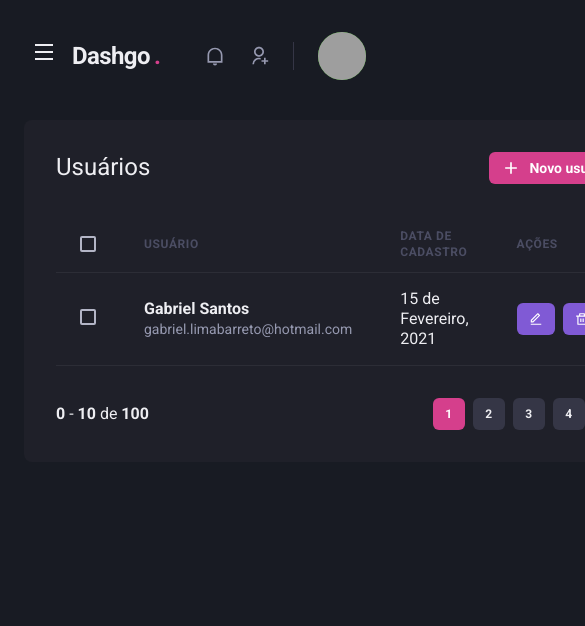
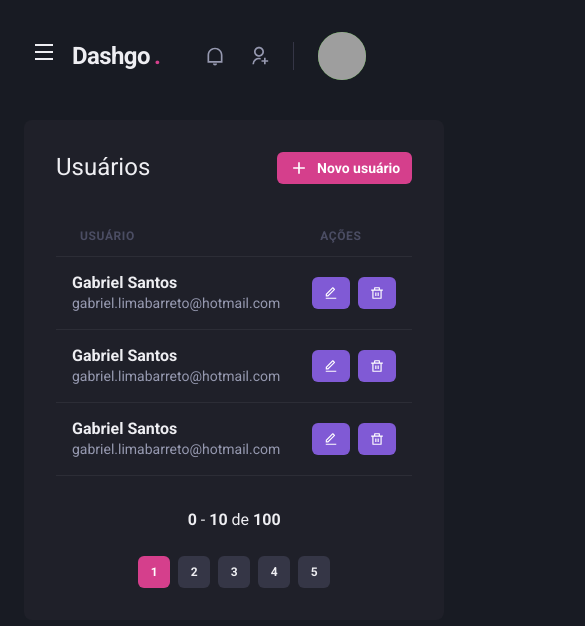
Before and after one commit to GabrielDevLoper/next.js-dashgo, a Next.js app: page /users in a window 390 px wide. Shown: the top 626 px of the page, 585 px wide, since content can reach past the window. Built offline with nearby package versions, Linux system fonts and the light colour scheme; grey boxes are pictures that could not be loaded.

Commit message:
feat: listagem responsiva.

```diff
--- a/package.json
+++ b/package.json
@@ -18,7 +18,8 @@
     "react": "17.0.2",
     "react-apexcharts": "^1.3.9",
     "react-dom": "17.0.2",
-    "react-icons": "^4.2.0"
+    "react-icons": "^4.2.0",
+    "react-scroll-horizontal": "^1.6.6"
   },
   "devDependencies": {
     "@types/node": "^15.0.0",
--- a/src/components/Pagination/index.tsx
+++ b/src/components/Pagination/index.tsx
@@ -4,7 +4,7 @@ import { PaginationItem } from "./PaginationItem";
 export function Pagination() {
   return (
     <Stack
-      direction="row"
+      direction={["column", "row"]}
       mt="8"
       justifyContent="space-between"
       alignItems="center"
--- a/src/pages/users/index.tsx
+++ b/src/pages/users/index.tsx
@@ -15,6 +15,7 @@ import {
   Tr,
   HStack,
   theme,
+  useBreakpointValue,
 } from "@chakra-ui/react";
 import {
   RiAddLine,
@@ -22,11 +23,19 @@ import {
   RiEditLine,
   RiPencilLine,
 } from "react-icons/ri";
+
+import HorizontalScroll from "react-scroll-horizontal";
+
 import { Header } from "../../components/Header";
 import { Pagination } from "../../components/Pagination";
 import { Sidebar } from "../../components/Sidebar";
 
 export default function UserList() {
+  const isWideVersion = useBreakpointValue({
+    base: false,
+    lg: true,
+  });
+
   return (
     <Box>
       <Header />
@@ -49,23 +58,25 @@ export default function UserList() {
               Novo usuário
             </Button>
           </Flex>
+
           <Table colorScheme="whiteAlpha">
             <Thead>
               <Tr>
-                <Th px="6" color="gray.300" width="8">
+                {/* <Th px={["4", "4","6"]} color="gray.300" width="8">
                   <Checkbox colorScheme="pink" />
-                </Th>
+                </Th> */}
                 <Th>Usuário</Th>
-                <Th>Data de cadastro</Th>
+                {isWideVersion && <Th>Data de cadastro</Th>}
                 <Th w="8">Ações</Th>
               </Tr>
             </Thead>
+
             <Tbody>
               <Tr>
-                <Td px="6">
+                {/* <Td px={["4", "4","6"]}>
                   <Checkbox colorScheme="pink" />
-                </Td>
-                <Td px="6">
+                </Td> */}
+                <Td px={["4", "4", "6"]}>
                   <Box>
                     <Text fontWeight="bold">Gabriel Santos</Text>
                     <Text fontSize="sm" color="gray.300">
@@ -73,8 +84,80 @@ export default function UserList() {
                     </Text>
                   </Box>
                 </Td>
-                <Td px="6">15 de Fevereiro, 2021</Td>
-                <Td px="6">
+                {isWideVersion && <Td px="6">15 de Fevereiro, 2021</Td>}
+                <Td px={["4", "4", "6"]}>
+                  <HStack>
+                    <Button
+                      as="a"
+                      cursor="pointer"
+                      size="sm"
+                      fontSize="sm"
+                      colorScheme="purple"
+                    >
+                      <Icon as={RiEditLine} />
+                    </Button>
+                    <Button
+                      as="a"
+                      cursor="pointer"
+                      size="sm"
+                      fontSize="sm"
+                      colorScheme="purple"
+                    >
+                      <Icon as={RiDeleteBinLine} />
+                    </Button>
+                  </HStack>
+                </Td>
+              </Tr>
+              <Tr>
+                {/* <Td px={["4", "4","6"]}>
+                  <Checkbox colorScheme="pink" />
+                </Td> */}
+                <Td px={["4", "4", "6"]}>
+                  <Box>
+                    <Text fontWeight="bold">Gabriel Santos</Text>
+                    <Text fontSize="sm" color="gray.300">
+                      gabriel.limabarreto@hotmail.com
+                    </Text>
+                  </Box>
+                </Td>
+                {isWideVersion && <Td px="6">15 de Fevereiro, 2021</Td>}
+                <Td px={["4", "4", "6"]}>
+                  <HStack>
+                    <Button
+                      as="a"
+                      cursor="pointer"
+                      size="sm"
+                      fontSize="sm"
+                      colorScheme="purple"
+                    >
+                      <Icon as={RiEditLine} />
+                    </Button>
+                    <Button
+                      as="a"
+                      cursor="pointer"
+                      size="sm"
+                      fontSize="sm"
+                      colorScheme="purple"
+                    >
+                      <Icon as={RiDeleteBinLine} />
+                    </Button>
+                  </HStack>
+                </Td>
+              </Tr>
+              <Tr>
+                {/* <Td px={["4", "4","6"]}>
+                  <Checkbox colorScheme="pink" />
+                </Td> */}
+                <Td px={["4", "4", "6"]}>
+                  <Box>
+                    <Text fontWeight="bold">Gabriel Santos</Text>
+                    <Text fontSize="sm" color="gray.300">
+                      gabriel.limabarreto@hotmail.com
+                    </Text>
+                  </Box>
+                </Td>
+                {isWideVersion && <Td px="6">15 de Fevereiro, 2021</Td>}
+                <Td px={["4", "4", "6"]}>
                   <HStack>
                     <Button
                       as="a"
```
Also changed, not shown: 1 other file (tests, documents, lock files or other folders).
